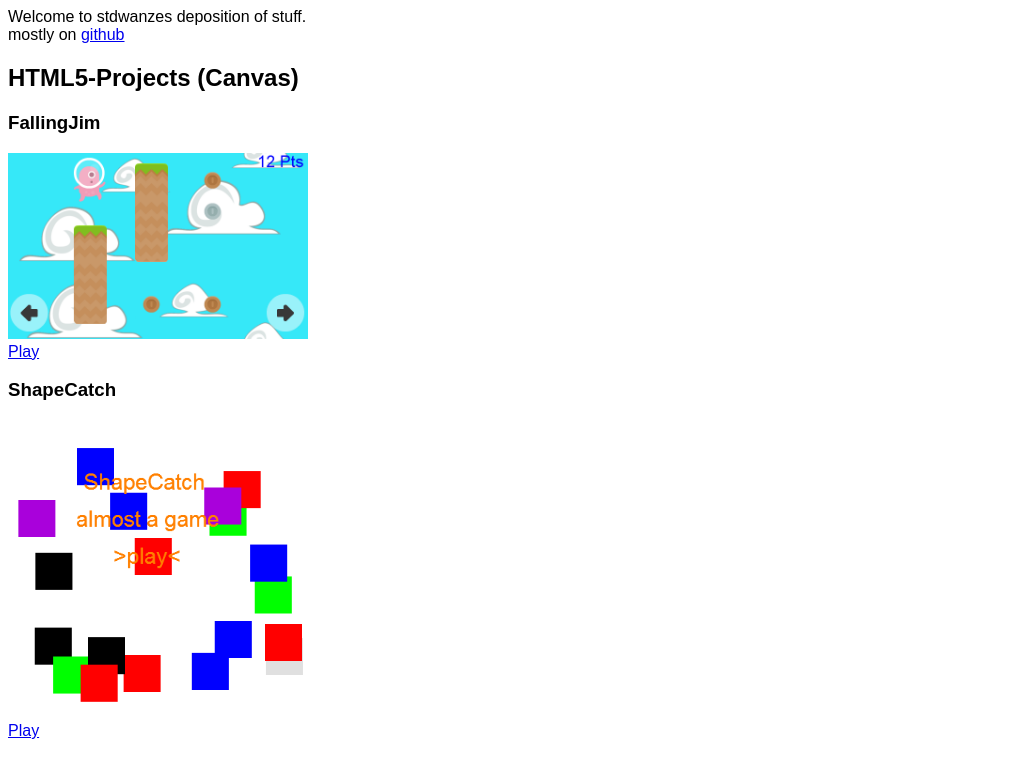
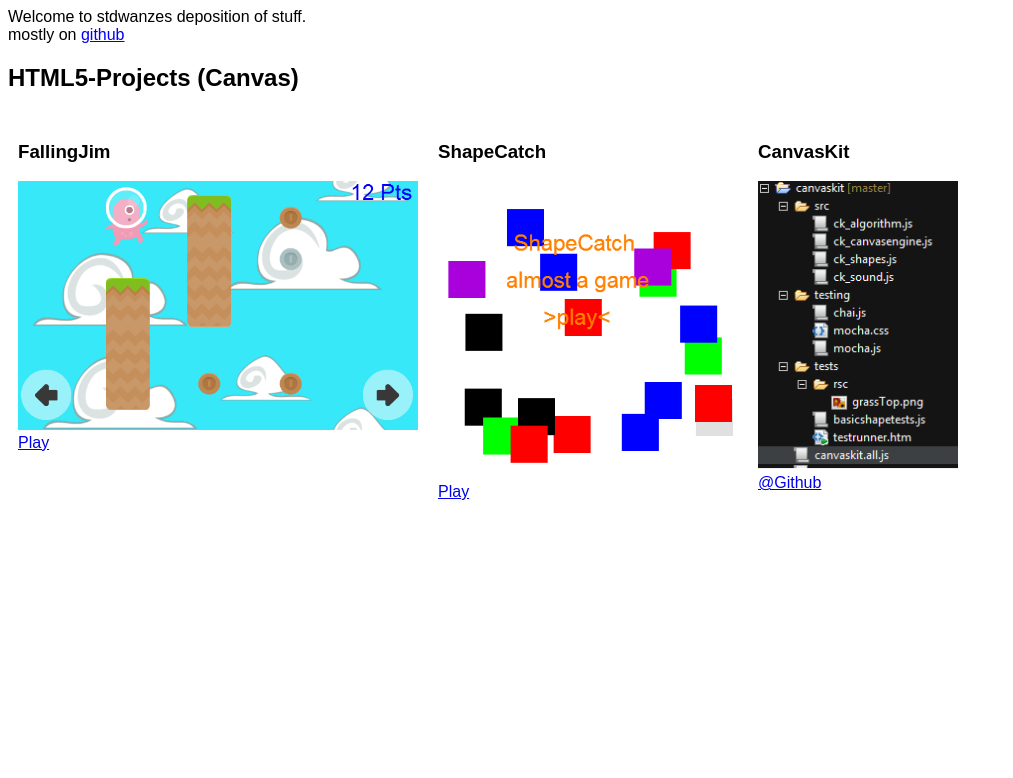
Before and after one commit to stdwanze/playgroundpage, a plain HTML site: page index.htm in a window 1280 px wide. Shown: the whole page, without its empty margins (0-1013 px from the left). Drawn offline with Linux system fonts and the light colour scheme.

Commit message:
added a little style ;-)

```diff
--- a/css/styles.css
+++ b/css/styles.css
@@ -1,4 +1,10 @@
 body
 {
 	font-family: "Arial";
+	float: clear;
 }
+.js-project
+{
+	float: left;
+	margin: 10px;
+}
--- a/index.htm
+++ b/index.htm
@@ -24,8 +24,8 @@
 			<div data-bind="foreach: jsprojects">
 				<div class="js-project">
 				 <h3 data-bind="text: ProjectName"></h3>
-				 <img width="300px" data-bind="attr:{src: imagesrc}" /> <br>
-				 <a data-bind="attr: { href: url, title: play_title }" >Play</a>
+				 <img  data-bind="attr:{src: imagesrc, width: imgwidth}" /> <br> <!--width="300px"-->
+				 <a data-bind="attr: { href: url, title: play_title }" ><span data-bind="text: linktext"></span></a>
 				</div>
 			</div>
 
@@ -35,8 +35,10 @@
 
 			var vm = {
 				jsprojects : [
-					{ ProjectName: "FallingJim", url: "./fallingjim/index.htm", play_title: "Play", imagesrc: "./img/fallingjim.png"},
-					{ ProjectName: "ShapeCatch", url: "./shapechatch/index.htm", play_title: "Play",imagesrc: "./img/shapecatch.png"}
+					{ ProjectName: "FallingJim", url: "./fallingjim/index.htm", play_title: "Play", imagesrc: "./img/fallingjim.png",imgwidth: "400px", linktext: "Play"},
+					{ ProjectName: "ShapeCatch", url: "./shapechatch/index.htm", play_title: "Play",imagesrc: "./img/shapecatch.png",imgwidth: "300px", linktext: "Play"},
+					{ ProjectName: "CanvasKit", url: "https://github.com/stdwanze/canvaskit", play_title: "GitHub", imagesrc: "./img/canvaskit.png",imgwidth: "200px", linktext: "@Github"}
+
 				]
 			};
 
```
Also changed, not shown: img/canvaskit.png (added).
